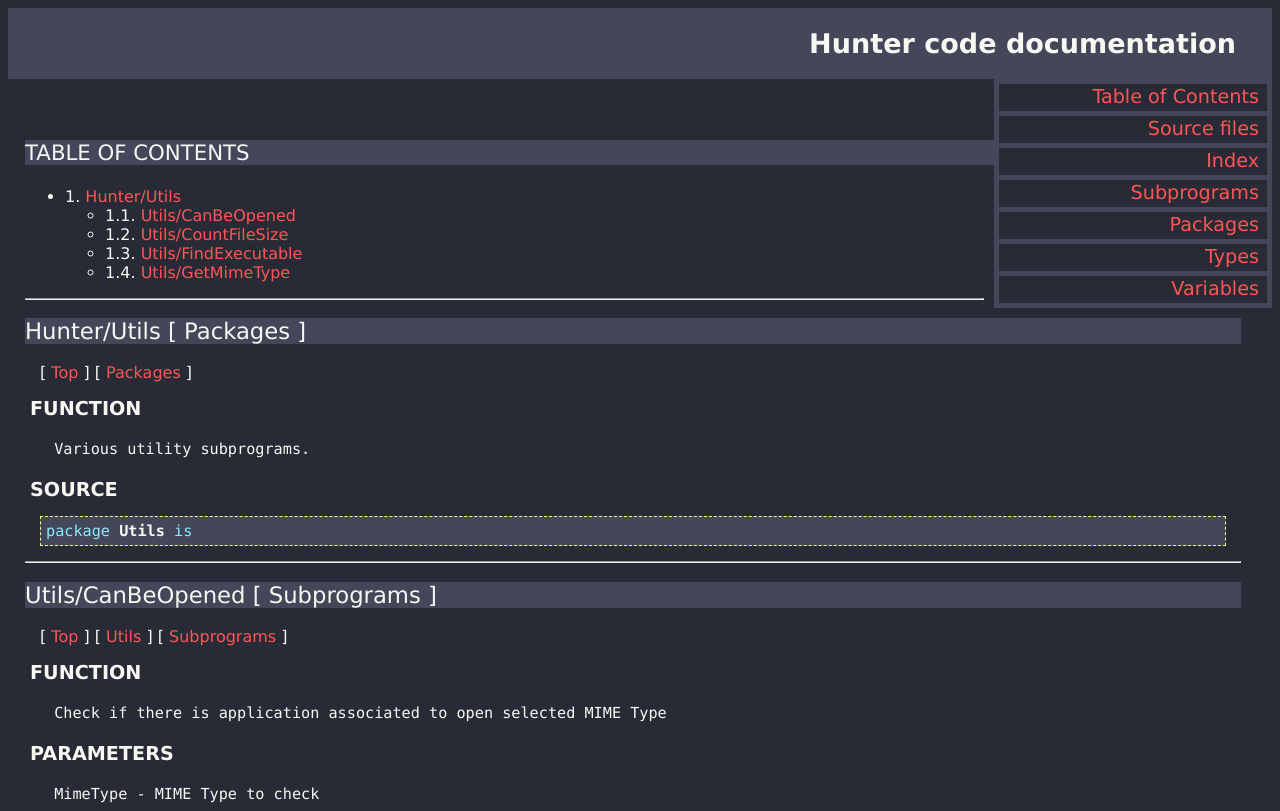
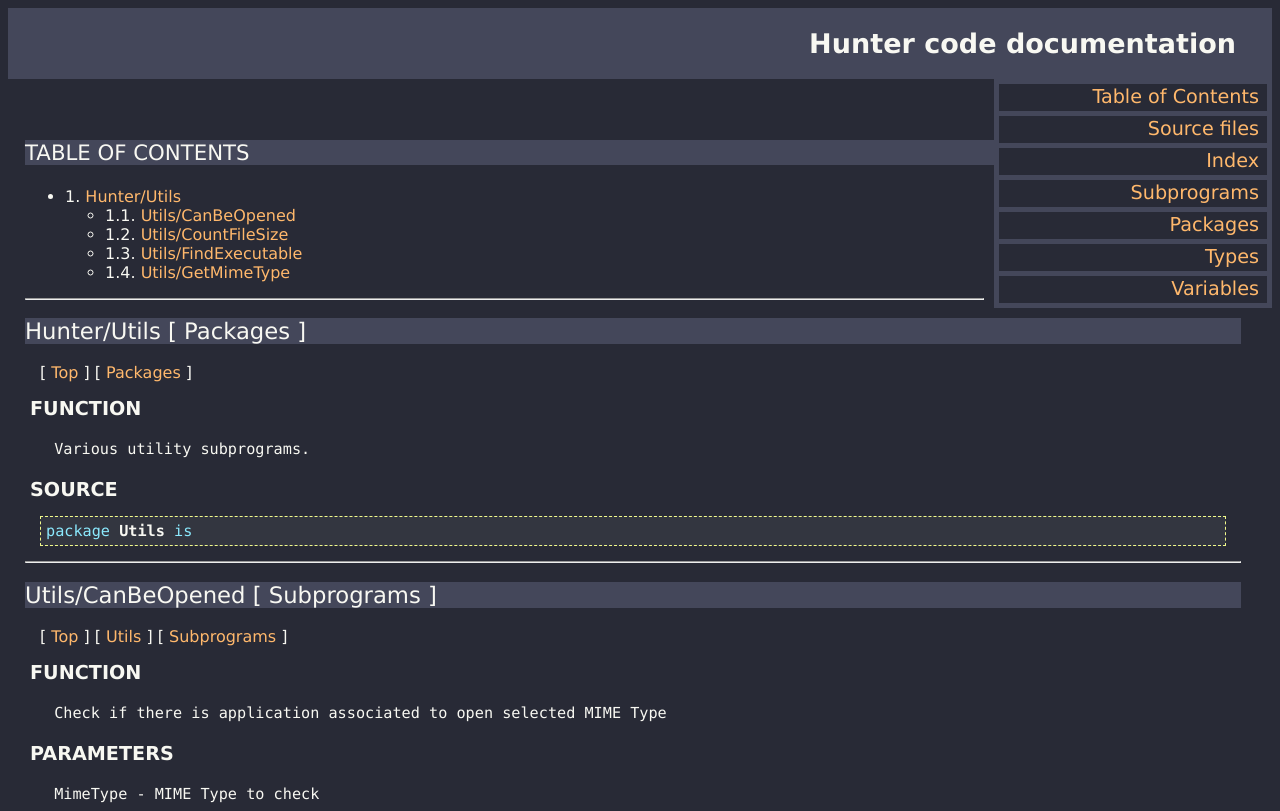
Before and after one commit to thindil/hunter, a plain HTML site: page docs/code/utils_ads.html in a window 1280 px wide. Shown: the top 811 px of the page. Drawn offline with Linux system fonts and the light colour scheme.

Commit message:
updated code documentation CSS style
FossilOrigin-Name: 8533c0ee20d636180a85b8e521438480daa6d926e621ffd8617cd5314b5bd6ff

```diff
--- a/docs/code/robodoc.css
+++ b/docs/code/robodoc.css
@@ -47,7 +47,7 @@ pre
 
 pre.source
 {
-    background-color: #44475a;
+    background-color: #333640;
     border: dashed #f1fa8c 1px;
 }
 
@@ -93,7 +93,7 @@ a.menuitem
 {
     font-size: 120%;
     background-color:    #282a36;
-    color:               #ff5555;
+    color:               #ffb86c;
     font-variant:        normal;
     text-transform:      none;
     font-weight:         normal;
@@ -144,13 +144,13 @@ a.menuitem
 
 #content a
 {
-    color:              #ff5555;
+    color:              #ffb86c;
     text-decoration:    none;
 }
 
 #content a:hover, #content a:active
 {
-    color:              #ffb86c;
+    color:              #ff5555;
 }
 
 a.indexitem
@@ -204,7 +204,7 @@ h6
 
 .menuitem:hover
 {
-    background-color:   #ff5555;
+    background-color:   #ffb86c;
     color:              #282a36;
 }
 
```
